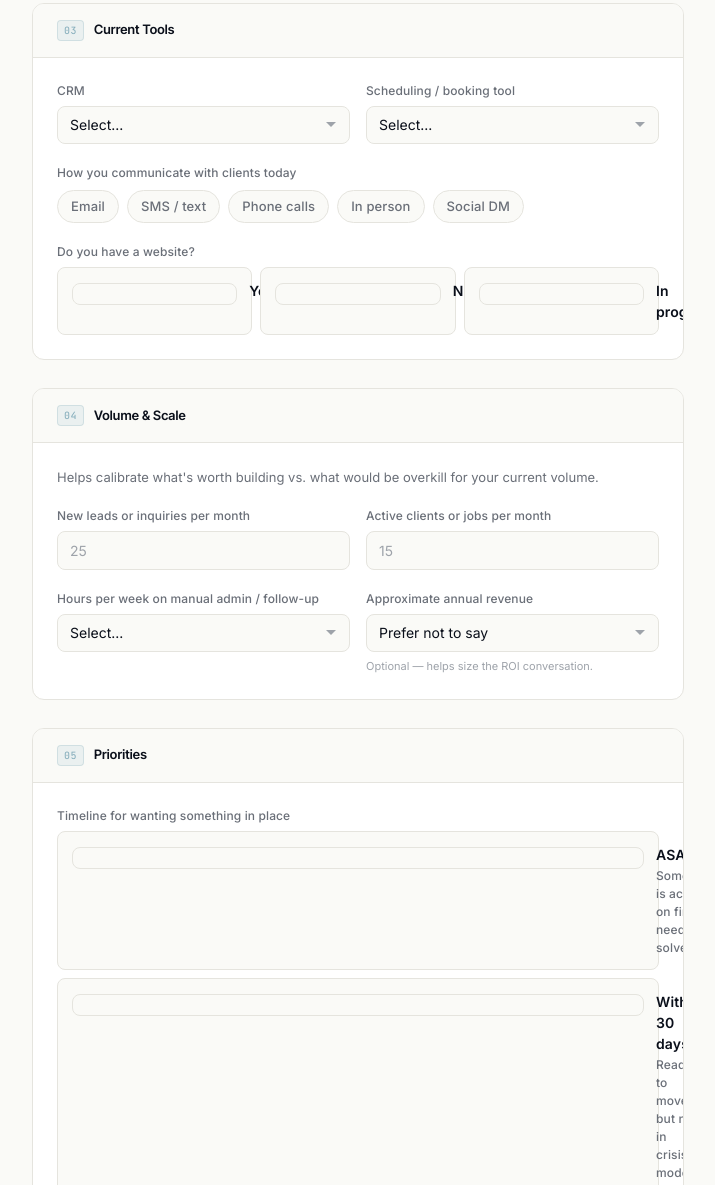
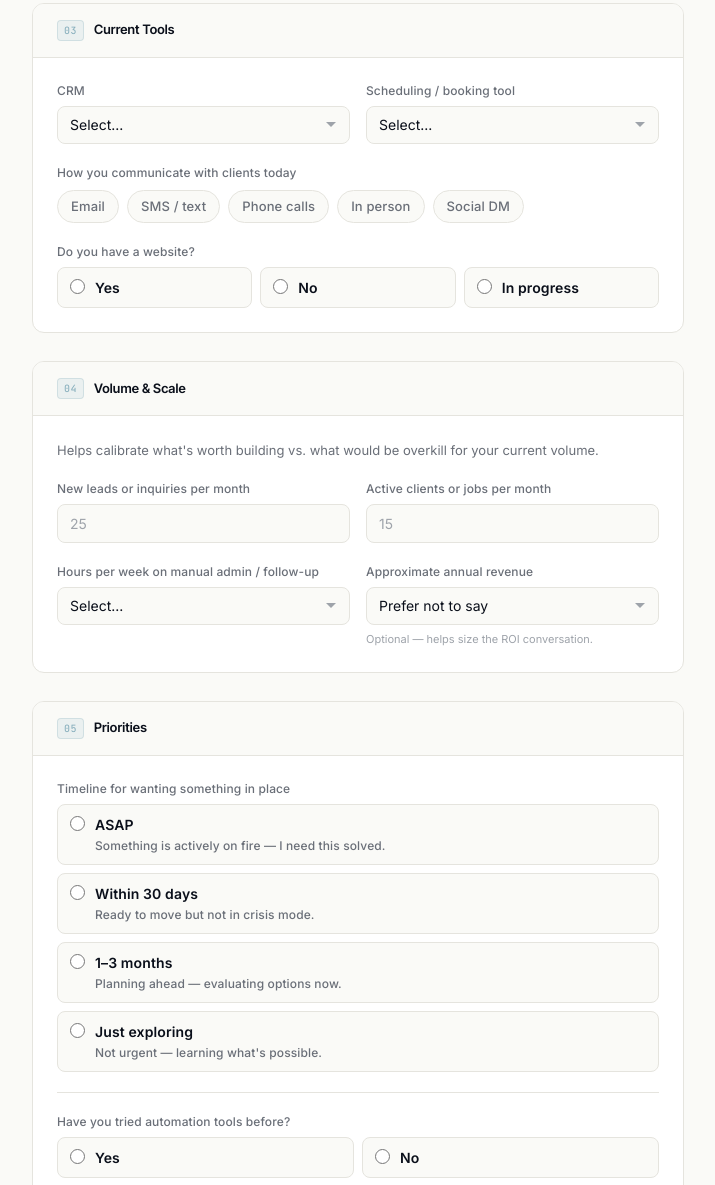
Before and after one commit to egachuu-jpg/norrai, a website: page website/discovery_form.html in a window 1280 px wide. Shown: the part 1530-2715 px from the top of the page, without its empty margins (282-997 px from the left). Drawn offline with Linux system fonts and the light colour scheme.

Commit message:
fixed radio buttons in discovery

```diff
--- a/website/discovery_form.html
+++ b/website/discovery_form.html
@@ -260,8 +260,8 @@
   .radio-option {
     display: flex;
     align-items: flex-start;
-    gap: 12px;
-    padding: 12px 14px;
+    gap: 10px;
+    padding: 9px 12px;
     border: 1px solid var(--border);
     border-radius: var(--radius-md);
     cursor: pointer;
@@ -269,7 +269,18 @@
     transition: border-color 0.15s, background 0.15s;
   }
   .radio-option:hover { border-color: var(--glacial); }
-  .radio-option input[type="radio"] { margin-top: 3px; accent-color: var(--glacial); flex-shrink: 0; }
+  .radio-option input[type="radio"] {
+    appearance: auto;
+    width: 15px;
+    height: 15px;
+    margin-top: 2px;
+    accent-color: var(--glacial);
+    flex-shrink: 0;
+    padding: 0;
+    border: none;
+    background: none;
+    box-shadow: none;
+  }
   .radio-option:has(input:checked) {
     border-color: var(--glacial);
     background: rgba(127,169,184,0.08);
```
Also changed, not shown: website/event_ops_discovery.html (+4 -4 lines).
